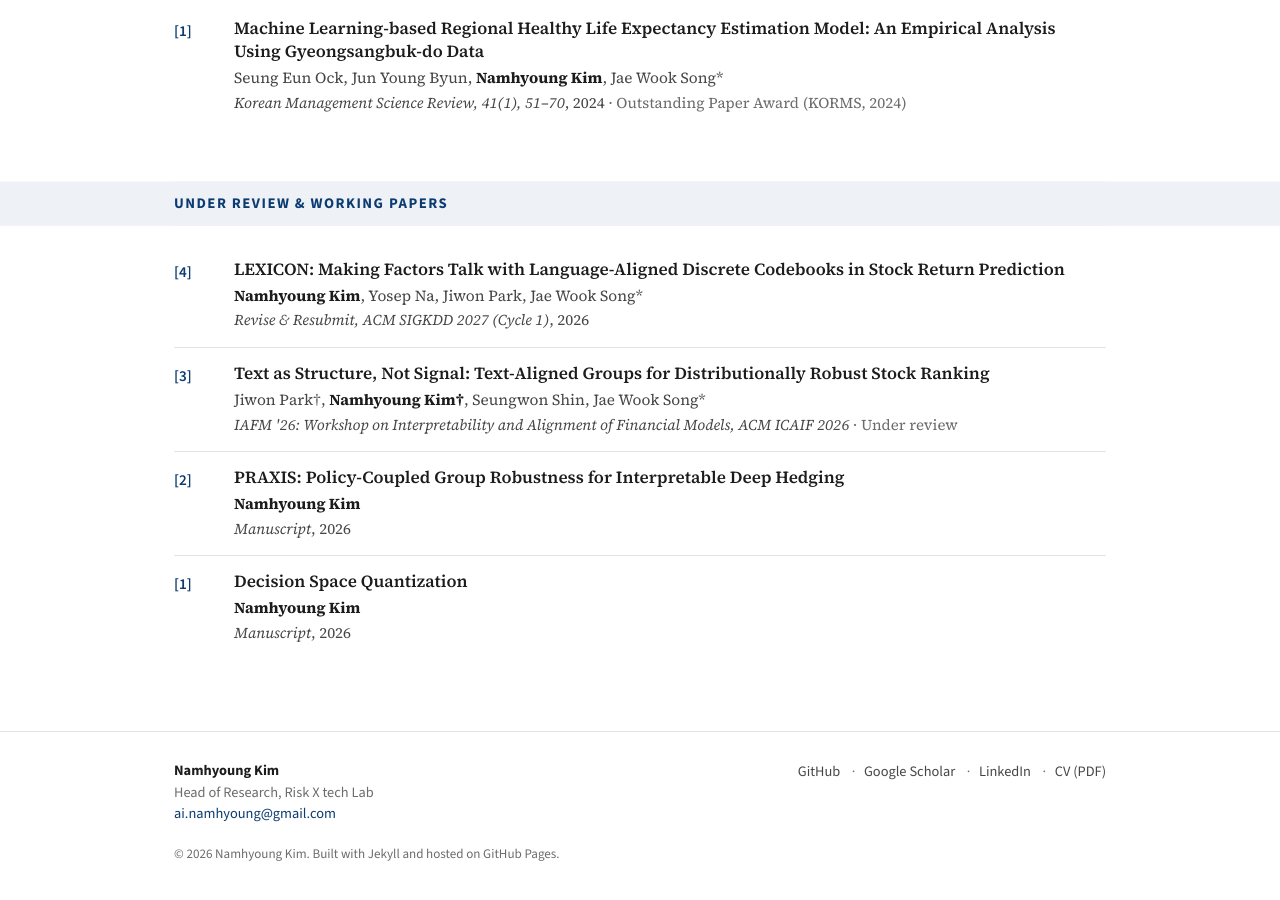
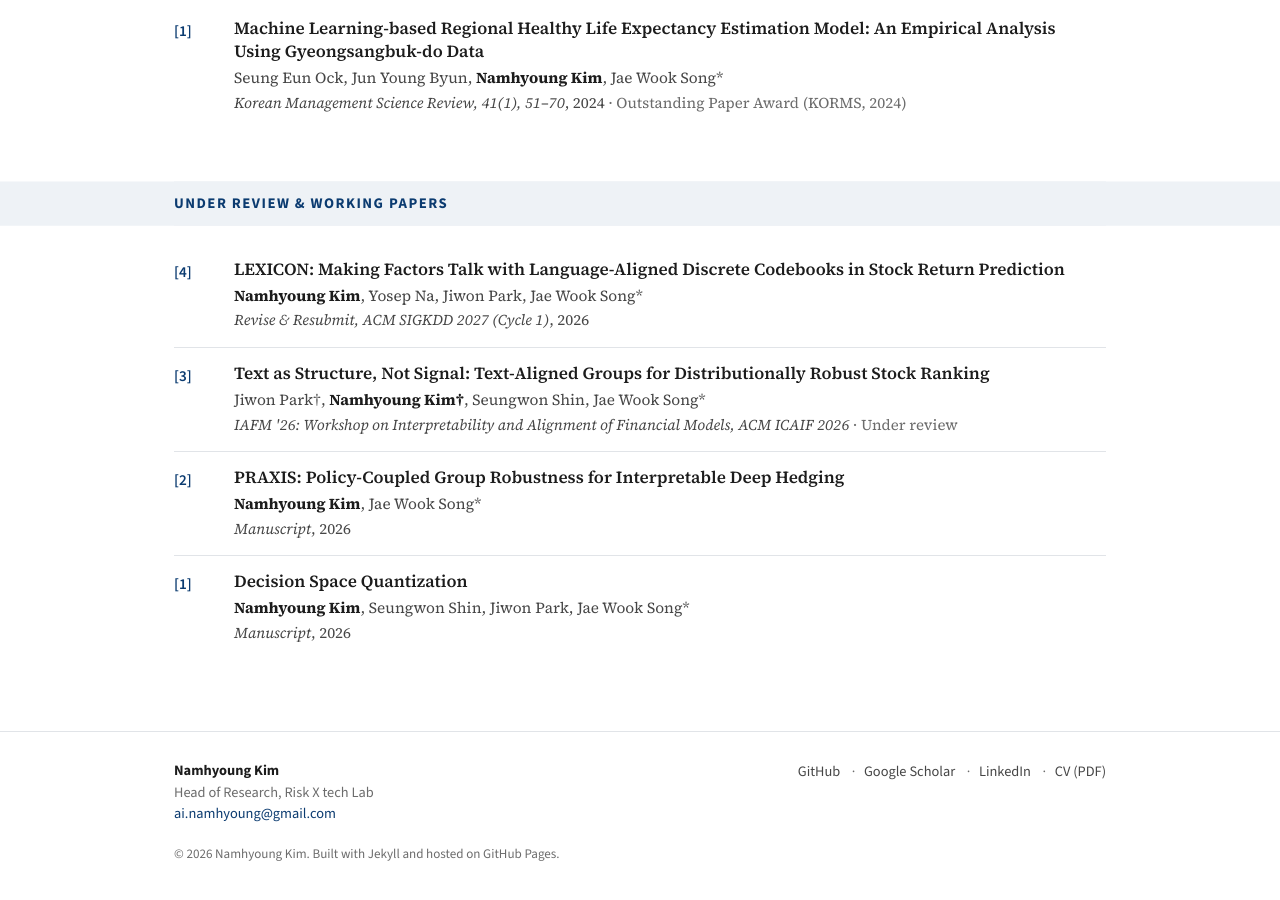
Before and after one commit to x7jeon8gi/x7jeon8gi.github.io, a Jekyll site: the page built from publications.html, in a window 1280 px wide and 900 px high, scrolled down 1127 px. Built offline with Jekyll 4.4.1, drawn with Linux system fonts in a browser that asks for light colours.

Commit message:
Update authors of PRAXIS and Decision Space Quantization
PRAXIS: Namhyoung Kim, Jae Wook Song. Decision Space Quantization:
Namhyoung Kim, Seungwon Shin, Jiwon Park, Jae Wook Song. Site and
English CV PDF.

Co-Authored-By: Claude Opus 5.5 <noreply@anthropic.com>
Claude-Session: https://claude.ai/code/session_01H4Rr8wtBrwq3tdzE6Jhist

```diff
--- a/_data/publications.yml
+++ b/_data/publications.yml
@@ -117,14 +117,14 @@ working_papers:
 
   - id:          wp-praxis
     title:       "PRAXIS: Policy-Coupled Group Robustness for Interpretable Deep Hedging"
-    authors:     ["Namhyoung Kim"]
+    authors:     ["Namhyoung Kim", "Jae Wook Song*"]
     venue:       "Manuscript"
     venue_short: "Working paper"
     year:        2026
 
   - id:          wp-dsq
     title:       "Decision Space Quantization"
-    authors:     ["Namhyoung Kim"]
+    authors:     ["Namhyoung Kim", "Seungwon Shin", "Jiwon Park", "Jae Wook Song*"]
     venue:       "Manuscript"
     venue_short: "Working paper"
     year:        2026
```
Also changed, not shown: 2 other files.
